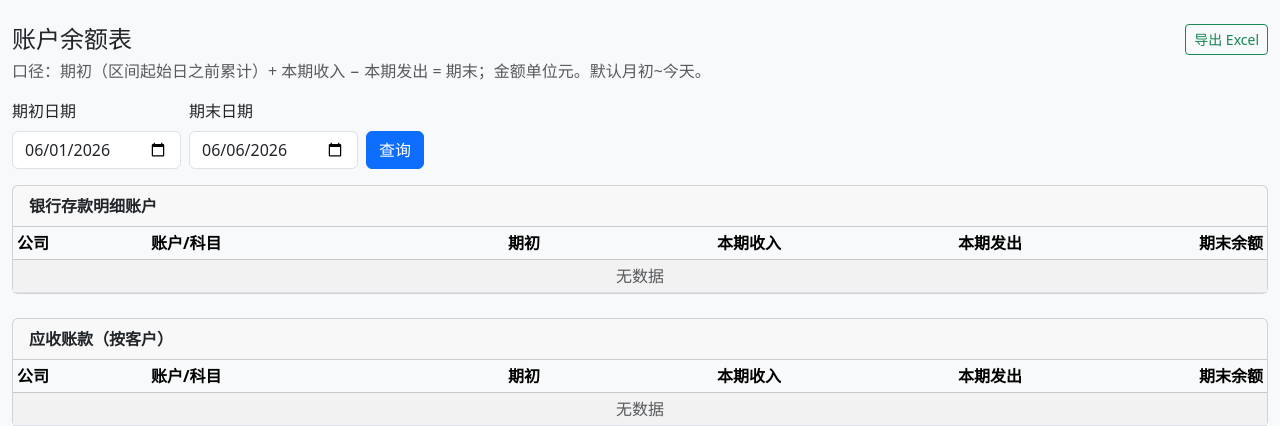
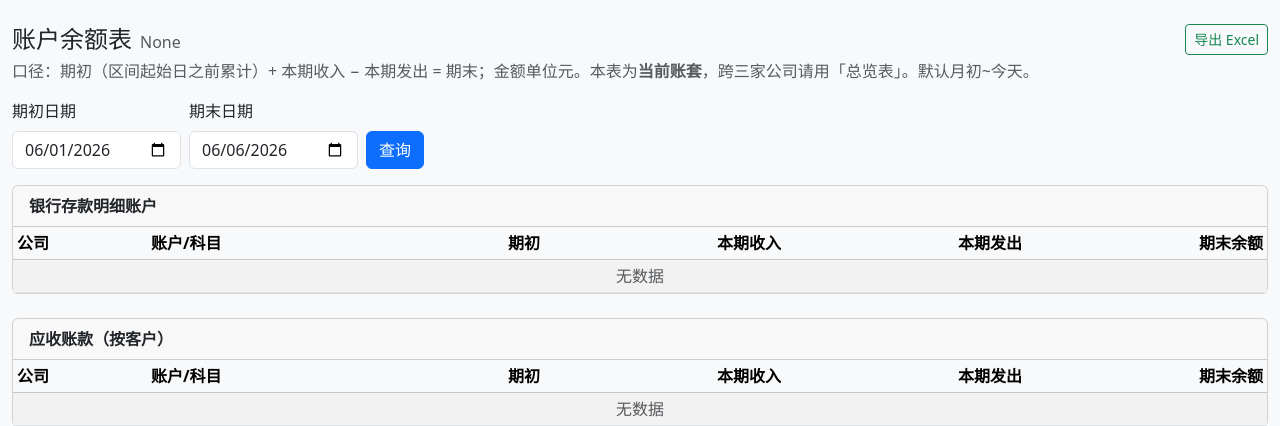
Before and after one commit to baorongkang6-spec/inventory-erp, a Django app: page /account-balance/ in a window 1280 px wide. Shown: the part 80-506 px from the top of the page. Run offline with Django 5.2, Linux system fonts and the light colour scheme; the visitor is signed in with stand-in values (Sample User, id 1); data that the repository does not hold is empty; some libraries are stand-ins or nearby versions.

Commit message:
修复：账户余额表改为跟随当前账套(原来固定显示全部公司)
- account_balance 视图由 get_visible_companies(全部) 改为 resolve_company(当前账套)
- 与「报表」菜单其它项口径一致；跨三家公司用「总览表」
- 标题显示当前账套，说明文字注明本表为当前账套
- 验证：切到 C3 只显示 C3 的银行/往来账户，全套 94 通过

Co-Authored-By: Claude Opus 4.8 <noreply@anthropic.com>

```diff
--- a/apps/opening/views.py
+++ b/apps/opening/views.py
@@ -7,7 +7,7 @@ from django.http import HttpResponse
 from django.shortcuts import redirect, render
 
 from apps.accounts import roles
-from apps.core.scope import get_active_company, get_visible_companies
+from apps.core.scope import get_active_company, get_visible_companies, resolve_company
 
 from .imports import IMPORTERS, TEMPLATES, build_template
 from .models import ReconciliationLine, ReconciliationRun
@@ -101,9 +101,10 @@ def overview(request):
 # ============================= 账户余额表（M7-6 / #8）========================
 @login_required
 def account_balance(request):
-    """三公司明细账户余额表：银行分账户 / 库存按品种 / 应付按供应商 / 应收按客户。
+    """当前账套明细账户余额表：银行分账户 / 库存按品种 / 应付按供应商 / 应收按客户。
 
-    口径同总览：期初(区间前累计)+本期收入−本期发出=期末。默认月初~今天。
+    跟随当前账套（与「报表」菜单其它项一致）；需跨三家公司请用「总览表」。
+    口径：期初(区间前累计)+本期收入−本期发出=期末。默认月初~今天。
     """
     if not (_is_overview(request.user)
             or request.user.has_perm("finance.view_bankjournal")
@@ -113,7 +114,8 @@ def account_balance(request):
     today = timezone.localdate()
     dfrom = _parse_date(request.GET.get("from")) or today.replace(day=1)
     dto = _parse_date(request.GET.get("to")) or today
-    companies = list(get_visible_companies(request.user))
+    company = resolve_company(request)
+    companies = [company] if company else []
     sections = account_balance_table(companies, dfrom, dto)
     blocks = [
         {"key": "bank", "label": "银行存款明细账户", "rows": sections["bank"]},
@@ -129,7 +131,7 @@ def account_balance(request):
                 for b in blocks for r in b["rows"]]
         return xlsx_response(f"账户余额表_{dfrom}_{dto}", headers, rows)
     return render(request, "opening/account_balance.html", {
-        "companies": companies, "blocks": blocks,
+        "companies": companies, "blocks": blocks, "active_company": company,
         "date_from": dfrom, "date_to": dto,
     })
 
--- a/templates/opening/account_balance.html
+++ b/templates/opening/account_balance.html
@@ -2,11 +2,11 @@
 {% block title %}账户余额表 · 库存 ERP{% endblock %}
 {% block content %}
 <div class="d-flex justify-content-between align-items-center mb-1">
-  <h4 class="mb-0">账户余额表</h4>
+  <h4 class="mb-0">账户余额表<small class="text-muted fs-6 ms-2">{{ active_company }}</small></h4>
   <a class="btn btn-outline-success btn-sm"
      href="?from={{ date_from|date:'Y-m-d' }}&to={{ date_to|date:'Y-m-d' }}&export=xlsx">导出 Excel</a>
 </div>
-<p class="text-muted">口径：期初（区间起始日之前累计）+ 本期收入 − 本期发出 = 期末；金额单位元。默认月初~今天。</p>
+<p class="text-muted">口径：期初（区间起始日之前累计）+ 本期收入 − 本期发出 = 期末；金额单位元。本表为<b>当前账套</b>，跨三家公司请用「总览表」。默认月初~今天。</p>
 
 <form method="get" class="row g-2 mb-3 align-items-end">
   <div class="col-auto"><label class="form-label">期初日期</label>
```
